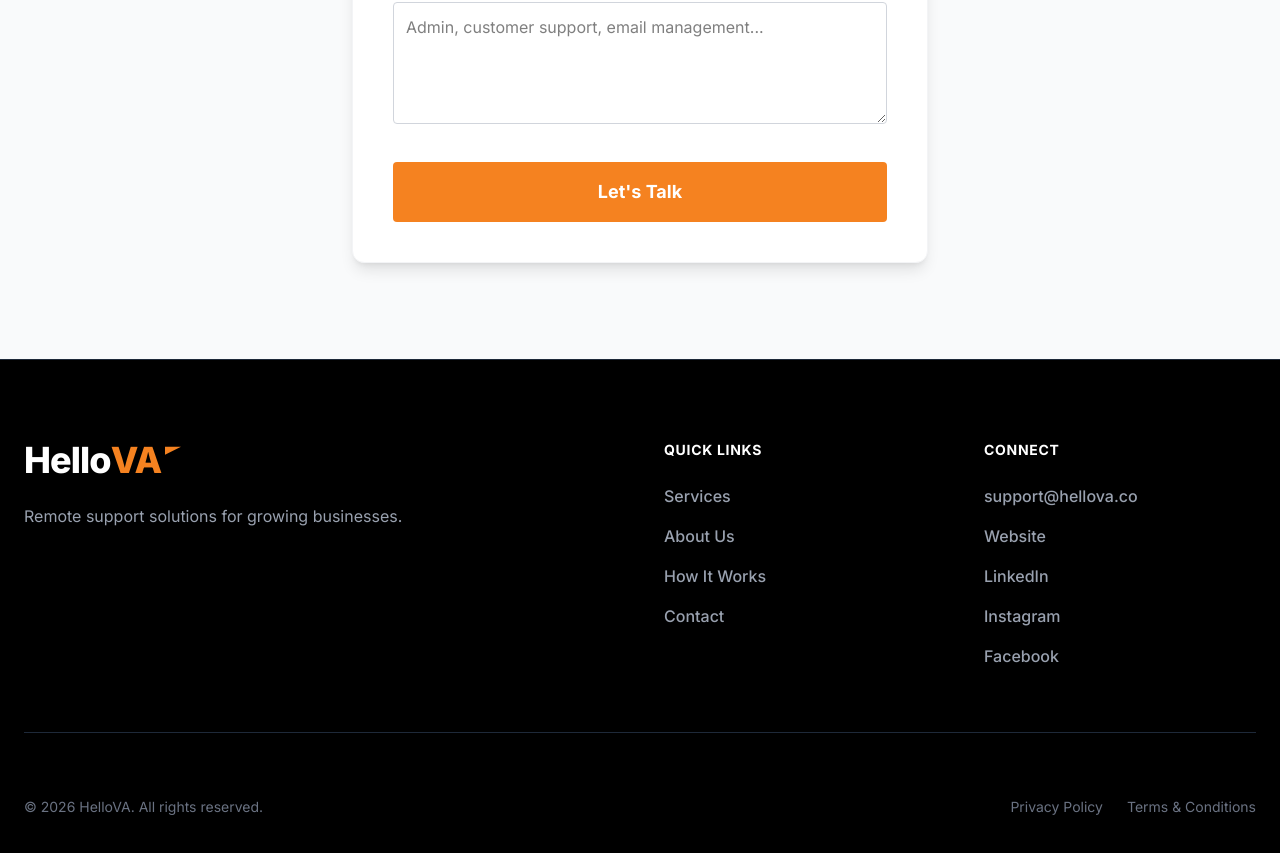
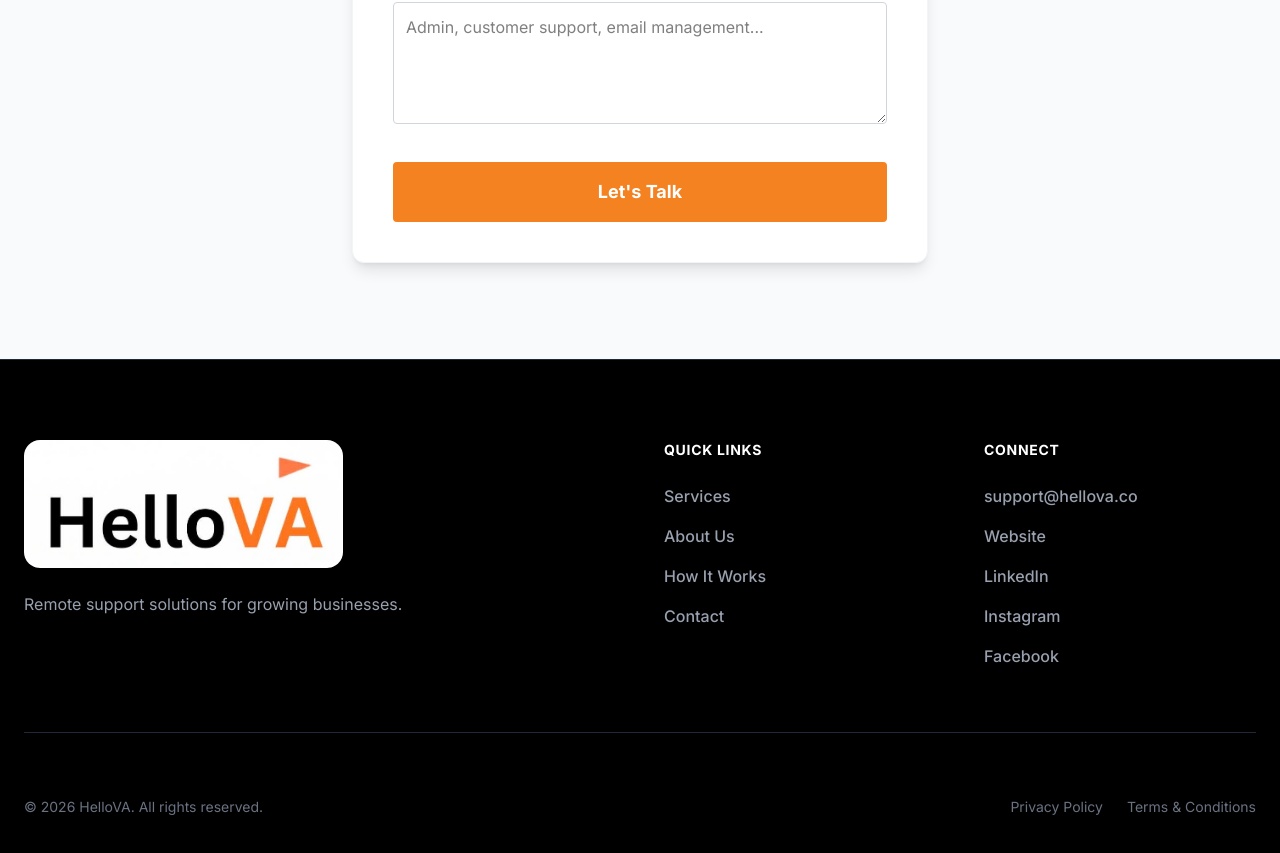
Before and after one commit to alfeogalvez/my-agency-site, a Next.js app: page / in a window 1280 px wide. Shown: the part 3752-4605 px from the top of the page. Built offline with nearby package versions, Linux system fonts and the light colour scheme.

Commit message:
Fixed logo blending using mix-blend-screen

```diff
--- a/app/about/page.tsx
+++ b/app/about/page.tsx
@@ -94,15 +94,13 @@ export default function About() {
         <div className="max-w-7xl mx-auto grid md:grid-cols-4 gap-12 mb-16 border-b border-gray-800 pb-16">
           <div className="col-span-1 md:col-span-2">
 
-            {/* FOOTER LOGO - Locked position fix for the triangle */}
-            <a href="/" className="text-3xl md:text-4xl font-extrabold tracking-tight flex items-center pr-4 relative mb-6 w-fit hover:opacity-80 transition">
-              <span className="text-white">Hello</span>
-              <span className="text-[#F58220]">VA</span>
-              <span className="absolute top-1 -right-1 text-[#F58220]">
-                <svg className="w-3 h-3 md:w-4 md:h-4" fill="currentColor" viewBox="0 0 24 24">
-                  <path d="M0 4h24L0 16z" />
-                </svg>
-              </span>
+            {/* FOOTER LOGO - Using the image with blended background */}
+            <a href="/" className="mb-6 block w-fit">
+              <img
+                src="/logo-footer.jpg"
+                alt="HelloVA Logo"
+                className="h-24 md:h-32 w-auto object-contain rounded-2xl mix-blend-screen"
+              />
             </a>
 
             <p className="text-gray-400 max-w-sm">
--- a/app/page.tsx
+++ b/app/page.tsx
@@ -221,15 +221,13 @@ export default function Home() {
         <div className="max-w-7xl mx-auto grid md:grid-cols-4 gap-12 mb-16 border-b border-gray-800 pb-16">
           <div className="col-span-1 md:col-span-2">
 
-            {/* FOOTER LOGO - Locked position fix for the triangle */}
-            <a href="/" className="text-3xl md:text-4xl font-extrabold tracking-tight flex items-center pr-4 relative mb-6 w-fit hover:opacity-80 transition">
-              <span className="text-white">Hello</span>
-              <span className="text-[#F58220]">VA</span>
-              <span className="absolute top-1 -right-1 text-[#F58220]">
-                <svg className="w-3 h-3 md:w-4 md:h-4" fill="currentColor" viewBox="0 0 24 24">
-                  <path d="M0 4h24L0 16z" />
-                </svg>
-              </span>
+           {/* FOOTER LOGO - Using the image with blended background */}
+            <a href="/" className="mb-6 block w-fit">
+              <img
+                src="/logo-footer.jpg"
+                alt="HelloVA Logo"
+                className="h-24 md:h-32 w-auto object-contain rounded-2xl mix-blend-screen"
+              />
             </a>
 
             <p className="text-gray-400 max-w-sm">
--- a/app/services/page.tsx
+++ b/app/services/page.tsx
@@ -78,15 +78,13 @@ export default function Services() {
         <div className="max-w-7xl mx-auto grid md:grid-cols-4 gap-12 mb-16 border-b border-gray-800 pb-16">
           <div className="col-span-1 md:col-span-2">
 
-            {/* FOOTER LOGO - Locked position fix for the triangle */}
-            <a href="/" className="text-3xl md:text-4xl font-extrabold tracking-tight flex items-center pr-4 relative mb-6 w-fit hover:opacity-80 transition">
-              <span className="text-white">Hello</span>
-              <span className="text-[#F58220]">VA</span>
-              <span className="absolute top-1 -right-1 text-[#F58220]">
-                <svg className="w-3 h-3 md:w-4 md:h-4" fill="currentColor" viewBox="0 0 24 24">
-                  <path d="M0 4h24L0 16z" />
-                </svg>
-              </span>
+            {/* FOOTER LOGO - Using the image with blended background */}
+            <a href="/" className="mb-6 block w-fit">
+              <img
+                src="/logo-footer.jpg"
+                alt="HelloVA Logo"
+                className="h-24 md:h-32 w-auto object-contain rounded-2xl mix-blend-screen"
+              />
             </a>
 
             <p className="text-gray-400 max-w-sm">
```
Also changed, not shown: public/logo-footer.jpg (renamed from public/logo-footer.png).
